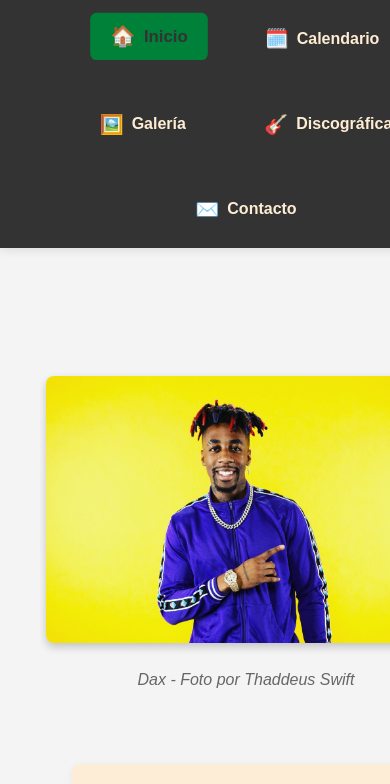
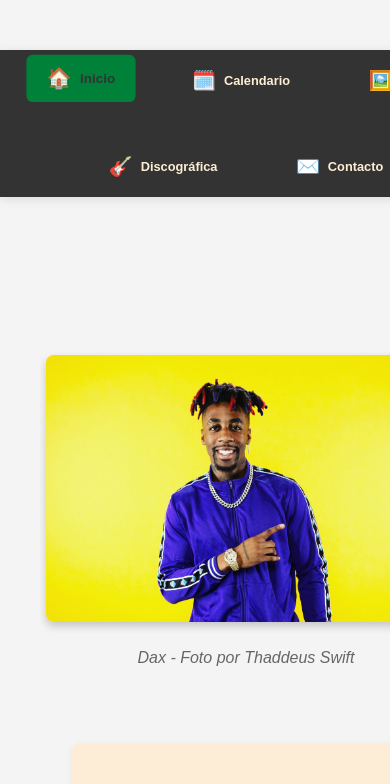
Before and after one commit to Valenotero/Pagina-Web-De-DAX, a website: page index.html in a window 390 px wide. Shown: the top 784 px of the page. Drawn offline with Linux system fonts and the light colour scheme.

Commit message:
Fix: Navbar fija en todas las pantallas - Cambio de position sticky a fixed para mejor compatibilidad móvil - Ajustes responsivos para diferentes tamaños de pantalla - Compensación de padding en contenido principal

```diff
--- a/scss/_layout.scss
+++ b/scss/_layout.scss
@@ -5,14 +5,18 @@
   display: grid;
   grid-template-rows: auto 1fr auto;
   min-height: 100vh;
+  padding-top: 80px;
 }
 
 // Navegación
 header {
   background-color: $color-oscuro;
   padding: 1rem 0;
-  position: sticky;
+  position: fixed;
   top: 0;
+  left: 0;
+  right: 0;
+  width: 100%;
   z-index: 1000;
   box-shadow: 0 2px 10px rgba(0, 0, 0, 0.1);
 
@@ -182,6 +186,7 @@
   max-width: 1200px;
   margin: 0 auto;
   padding: 40px 20px;
+  padding-top: 100px;
   width: 100%;
   box-sizing: border-box;
 }
@@ -204,3 +209,71 @@
     background-color: $color-principal;
   }
 }
+
+// Media queries para dispositivos móviles
+@media (max-width: 768px) {
+  header {
+    padding: 0.5rem 0;
+
+    nav {
+      padding: 0 15px;
+    }
+
+    .menu {
+      gap: 1rem;
+      flex-wrap: wrap;
+      justify-content: center;
+
+      .btn {
+        padding: 0.4rem 0.8rem;
+        font-size: 0.9rem;
+
+        .link-icon {
+          font-size: 1rem;
+        }
+
+        .link-title {
+          font-size: 0.9rem;
+        }
+      }
+    }
+  }
+
+  // Ajustar el contenido principal para compensar la navbar fija
+  .content {
+    padding-top: 80px;
+  }
+
+  .grid-contenedor-padre {
+    padding-top: 60px;
+  }
+}
+
+@media (max-width: 480px) {
+  header {
+    .menu {
+      gap: 0.5rem;
+
+      .btn {
+        padding: 0.3rem 0.6rem;
+        font-size: 0.8rem;
+
+        .link-icon {
+          font-size: 0.9rem;
+        }
+
+        .link-title {
+          font-size: 0.8rem;
+        }
+      }
+    }
+  }
+
+  .content {
+    padding-top: 70px;
+  }
+
+  .grid-contenedor-padre {
+    padding-top: 50px;
+  }
+}
```
Also changed, not shown: css/style.css, 1 other file.
